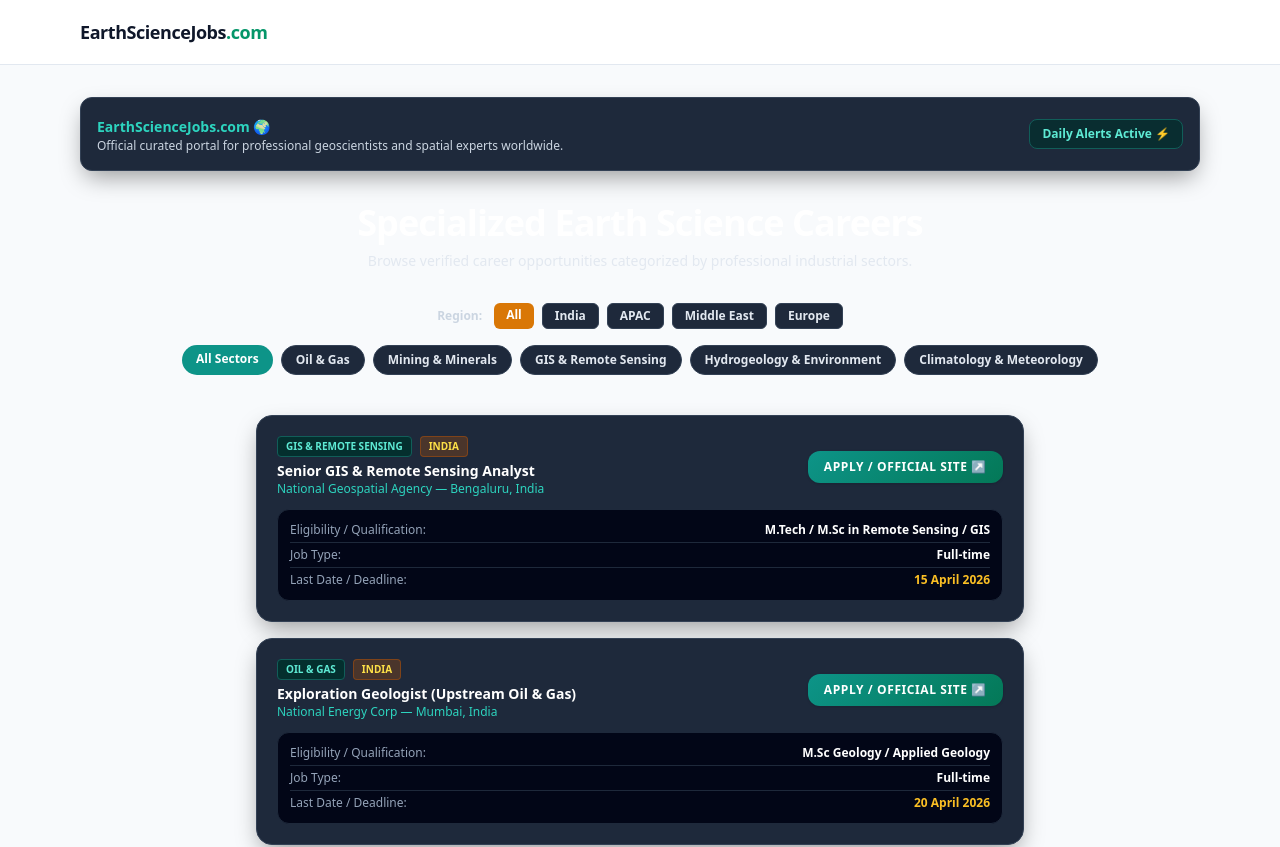
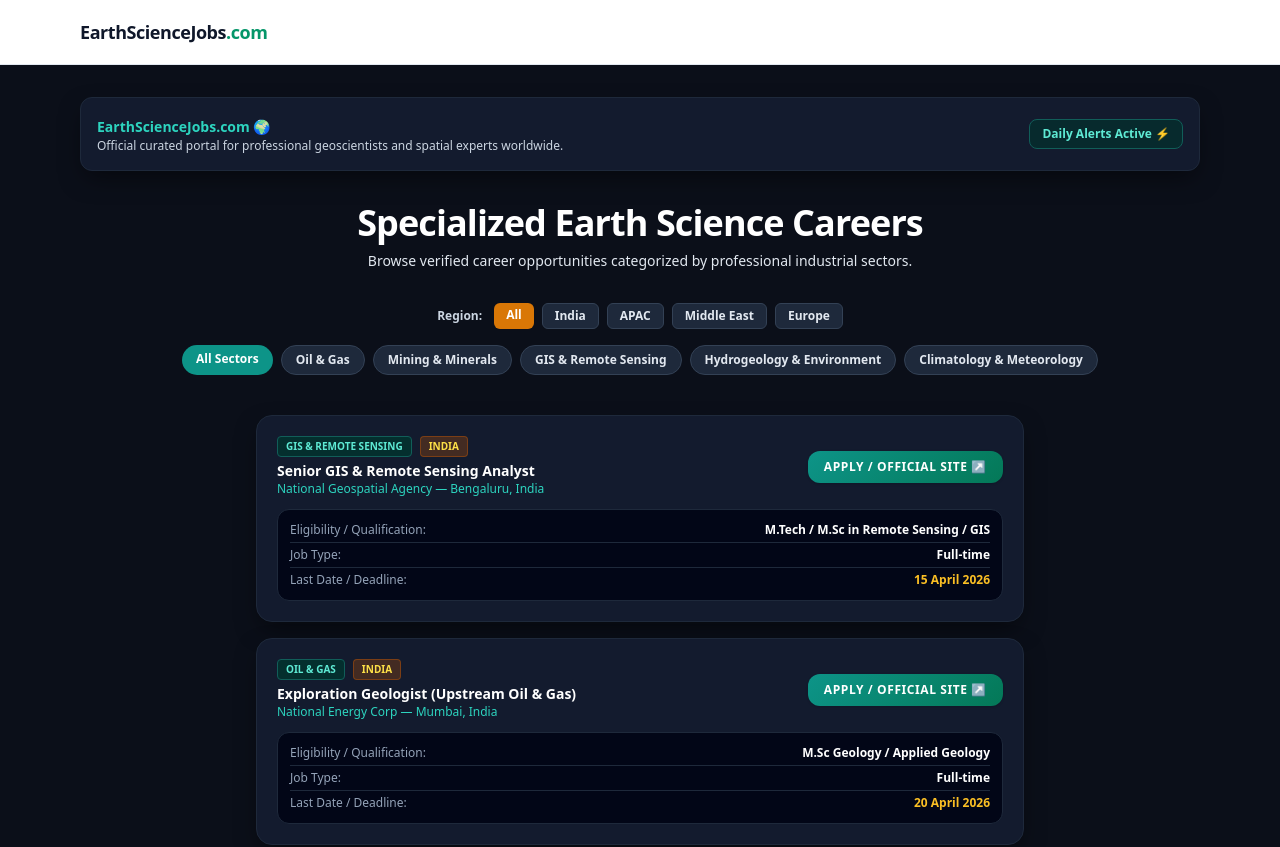
Before and after one commit to Roshangeek/earthsciencejob, a Next.js app: page / in a window 1280 px wide. Shown: the top 847 px of the page. Built offline with nearby package versions, Linux system fonts and the light colour scheme.

Commit message:
Refactor global styles in globals.css
Updated global styles for body and mineral-card.

```diff
--- a/src/app/globals.css
+++ b/src/app/globals.css
@@ -2,17 +2,18 @@
 @import 'tailwindcss/components';
 @import 'tailwindcss/utilities';
 
-body {
-  background: #0f172a;
-  color: #f1f5f9;
+html, body {
+  background-color: #0b0f19 !important;
+  color: #ffffff !important;
   font-family: system-ui, -apple-system, sans-serif;
-  min-height: 100vh;
+  margin: 0;
+  padding: 0;
 }
 
 .mineral-card {
-  background: #1e293b;
-  border: 1px solid #334155;
-  box-shadow: 0 10px 25px -5px rgba(0, 0, 0, 0.4);
+  background-color: #131b2e !important;
+  border: 1px solid #1e293b !important;
+  box-shadow: 0 10px 25px -5px rgba(0, 0, 0, 0.5);
 }
 
 .mineral-btn {
```
